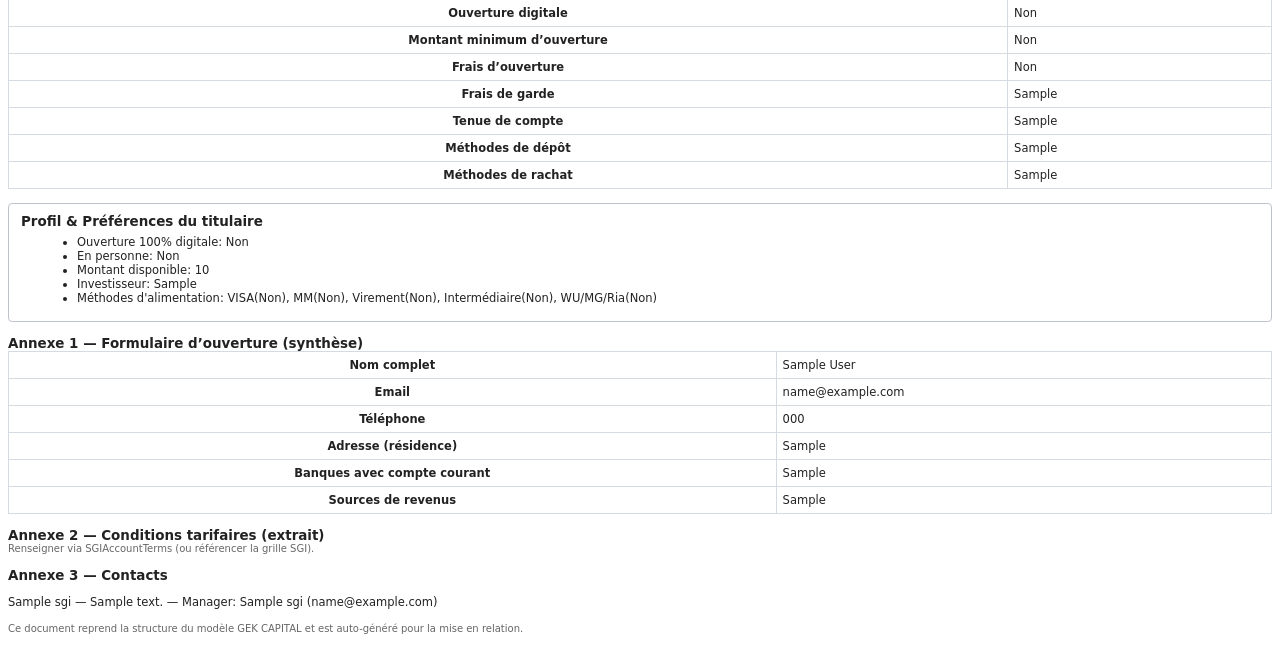
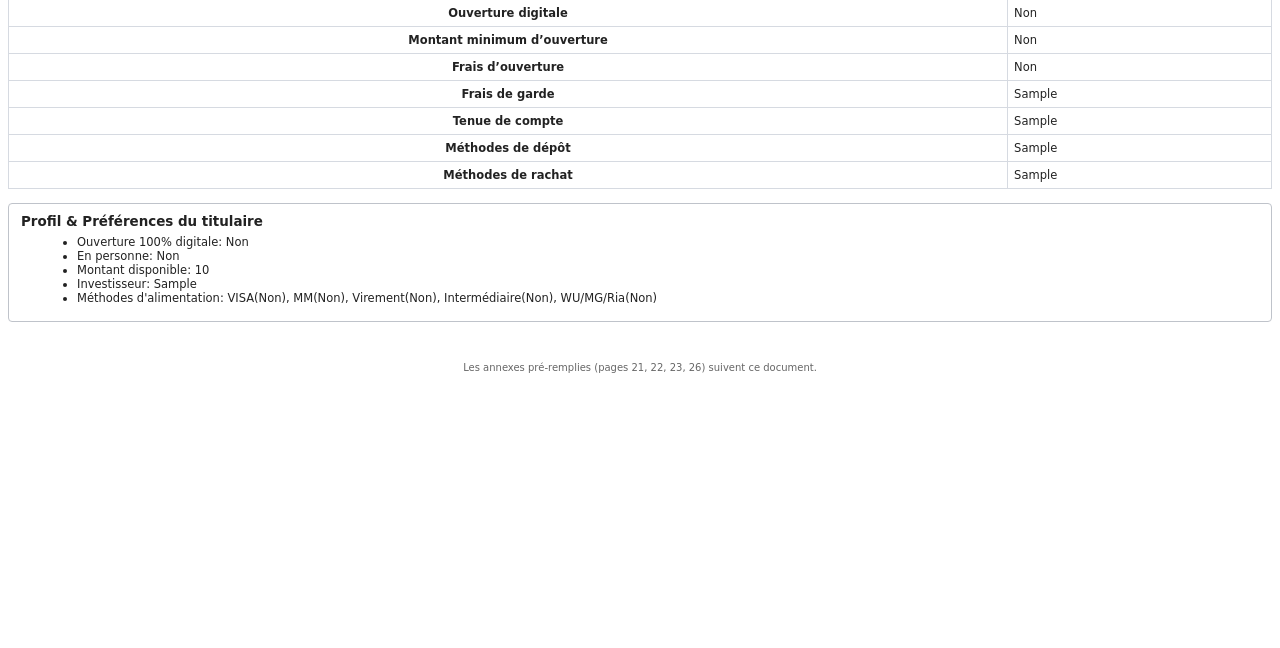
Before and after one commit to franckdigital/xamila_backend, a Django app: template templates/contracts/gek-capital/contract.html in a window 1280 px wide. Shown: the part 270-918 px from the top of the page. After the commit the page ends 643 px from the top, so only its background shows below. Run offline with Django 4.2, Linux system fonts and the light colour scheme; tables that the repository leaves empty hold one stand-in row (values such as "Sample post"); the template is opened without the code that fills it: values that come from a table or form of the project are taken from there, most other values are stand-ins (such as "Sample title", 1, 10 or a date in 2020); parts of the project's set-up code (start-up, migrations or seed data) failed here and were passed over.

Commit message:
Remove duplicate annexes from HTML templates - only use ReportLab annexes

```diff
--- a/templates/contracts/default/contract.html
+++ b/templates/contracts/default/contract.html
@@ -68,6 +68,9 @@
 
   <div class="section">
     <p class="muted">Document généré automatiquement par Xamila.</p>
+    <p class="muted" style="margin-top: 40px; text-align: center;">
+      Les annexes pré-remplies (pages 21, 22, 23, 26) suivent ce document.
+    </p>
   </div>
 </body>
 </html>
--- a/templates/contracts/gek-capital/contract.html
+++ b/templates/contracts/gek-capital/contract.html
@@ -57,32 +57,10 @@
     </ul>
   </div>
 
-  <div class="page-break"></div>
-
   <div class="section">
-    <h3>Annexe 1 — Formulaire d’ouverture (synthèse)</h3>
-    <table>
-      <tr><th>Nom complet</th><td>{{ aor.full_name }}</td></tr>
-      <tr><th>Email</th><td>{{ aor.email }}</td></tr>
-      <tr><th>Téléphone</th><td>{{ aor.phone }}</td></tr>
-      <tr><th>Adresse (résidence)</th><td>{{ aor.country_of_residence }}</td></tr>
-      <tr><th>Banques avec compte courant</th><td>{% if aor.customer_banks_current_account %}{{ aor.customer_banks_current_account|join:", " }}{% endif %}</td></tr>
-      <tr><th>Sources de revenus</th><td>{{ aor.sources_of_income }}</td></tr>
-    </table>
-  </div>
-
-  <div class="section">
-    <h3>Annexe 2 — Conditions tarifaires (extrait)</h3>
-    <div class="small muted">Renseigner via SGIAccountTerms (ou référencer la grille SGI).</div>
-  </div>
-
-  <div class="section">
-    <h3>Annexe 3 — Contacts</h3>
-    <p>{{ sgi.name }} — {{ sgi.address }} — Manager: {{ sgi.manager_name }} ({{ sgi.manager_email }})</p>
-  </div>
-
-  <div class="section">
-    <p class="small muted">Ce document reprend la structure du modèle GEK CAPITAL et est auto-généré pour la mise en relation.</p>
+    <p class="small muted" style="margin-top: 40px; text-align: center;">
+      Les annexes pré-remplies (pages 21, 22, 23, 26) suivent ce document.
+    </p>
   </div>
 </body>
 </html>
```
